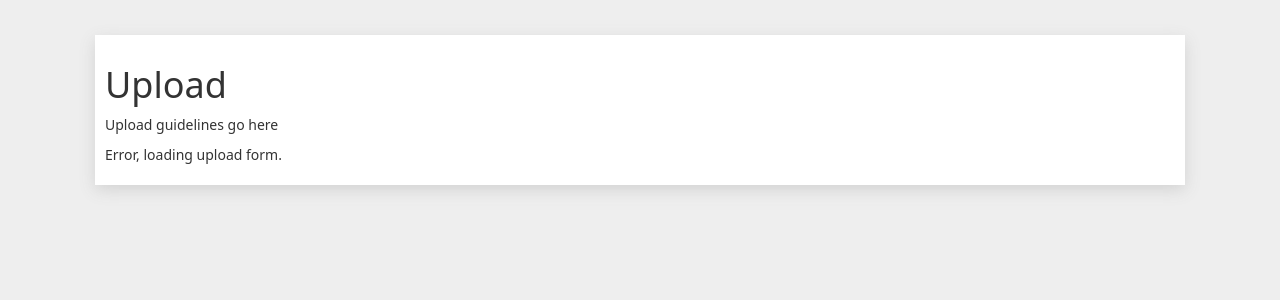
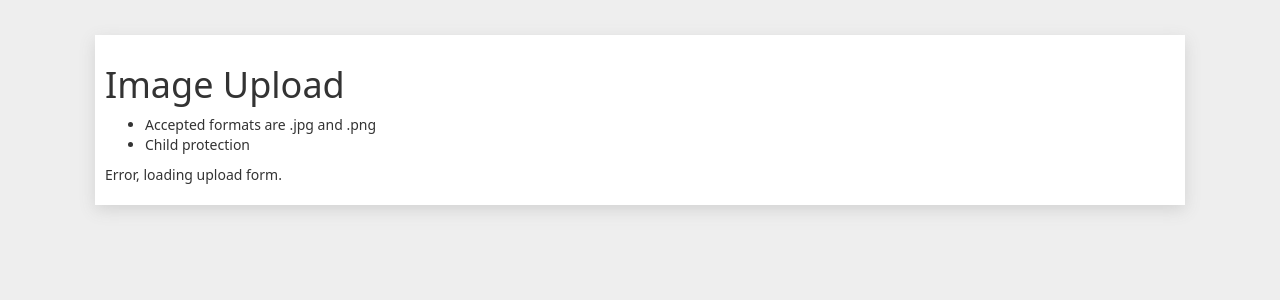
Before and after one commit to timlyo/EvergreenScouts, a Flask app: page /upload in a window 1280 px wide. Shown: the part 51-351 px from the top of the page. Run offline with Flask 2, Linux system fonts and the light colour scheme; the visitor is signed in with stand-in values (Sample User, id 1); some libraries are stand-ins or nearby versions.

Commit message:
Fixed old style flask ext import and worked on upload

```diff
--- a/website/data.py
+++ b/website/data.py
@@ -4,6 +4,8 @@ import sys
 import urllib3
 import certifi
 from tinydb import TinyDB, Query, where
+
+import PIL
 
 import datetime
 
@@ -130,6 +132,15 @@ def save_image(image: FileStorage):
 	# TODO convert to jpg
 	# TODO create thumbnail
 	# TODO add to database
+	store_image(image)
+	thumbnail
+
+
+def store_image(image):
+	""" Insert image into the database
+	:param image: file to store
+	:return:
+	"""
 
 	name = hashlib.md5(image.read()).hexdigest() + ".jpg"
 	image.seek(0)
--- a/website/routes/routes.py
+++ b/website/routes/routes.py
@@ -1,14 +1,11 @@
-import hashlib
-
 from website import app
 
-from flask import render_template, request, flash, send_file
+from flask import render_template, request
 import flask
 from flask_login import login_required
-from website import app, forms, data
+from website import app, data
 
-from flaskext.uploads import secure_filename, IMAGES
-import os
+from flask.ext.uploads import secure_filename, IMAGES
 
 
 def is_image_file(filename: str) -> bool:
@@ -24,14 +21,14 @@ def index():
 
 @app.route("/upload", methods=["GET", "POST"])
 @login_required
-def upload():
+def upload_image():
 	print("upload")
 	if request.method == "POST":
 		file = request.files["file"]
 		if file:
 			if not is_image_file(file.filename):
 				print("Error", file, " not image")
-				return
+				return "Not an image", 418
 
 			data.save_image(file)
 
@@ -41,12 +38,6 @@ def upload():
 @app.route("/images")
 def images():
 	return render_template("images.html")
-
-
-@app.route("/images/<id>")
-def get_image(id):
-	print(os.getcwd())
-	return flask.send_from_directory(app.config["IMAGE_DIRECTORY"], id)
 
 
 @app.route("/<group>/badges")
--- a/website/templates/upload.html
+++ b/website/templates/upload.html
@@ -8,10 +8,12 @@
 <div class="container">
     <div class="col-sm-12">
         <div class="card">
-            <h1>Upload</h1>
+            <h1>Image Upload</h1>
 
-            <p>Upload guidelines go here</p>
-
+            <ul>
+                <li>Accepted formats are .jpg and .png</li>
+                <li>Child protection</li>
+            </ul>
             <form action="/upload" method="post" enctype="multipart/form-data" class="dropzone">
                 <div class="fallback">
                     <p>Error, loading upload form.</p>
```
Also changed, not shown: docs/api.md (+11 -0 lines), website/data/images.json (added, +8 -0 lines), website/routes/api.py (+7 -1 lines), website/templates/images.html (+8 -38 lines).
